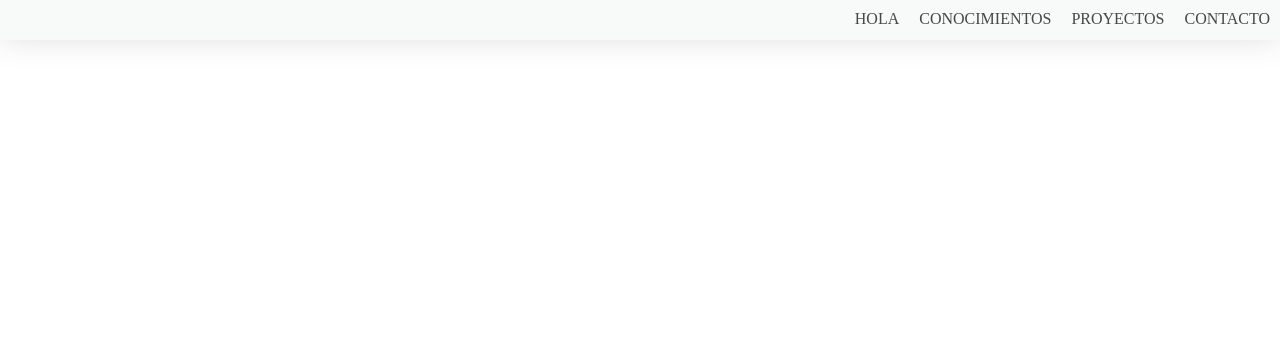
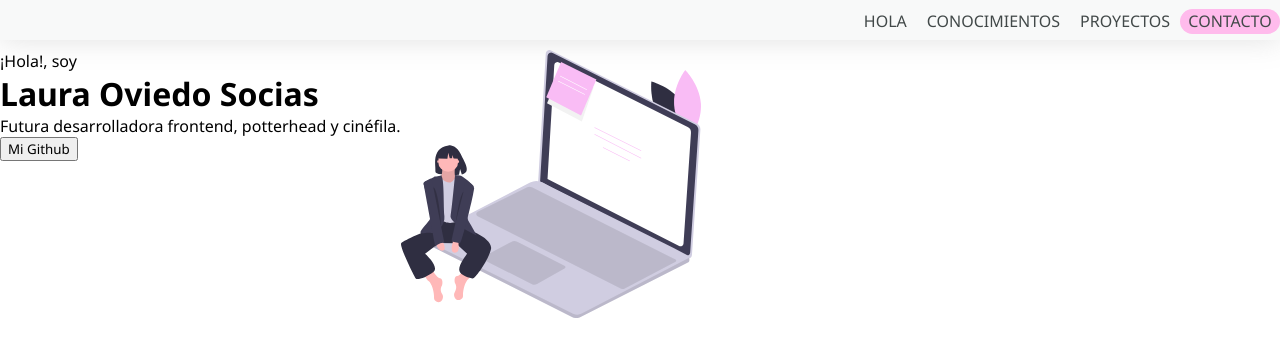
Before and after one commit to lauraoviedosocias/Mi-Portfolio-2, a plain HTML site: page index.html in a window 1280 px wide. Drawn offline with Linux system fonts and the light colour scheme.

Commit message:
Hice nav-html y css

```diff
--- a/index.html
+++ b/index.html
@@ -18,11 +18,24 @@
           <li><a class="hola" href="#hola">HOLA</a></li>
           <li><a class="conocimientos" href="#conocimientos">CONOCIMIENTOS</a></li>
           <li><a class="proyectos" href="#proyectos">PROYECTOS</a></li>
-          <li><a class="contacto" href="#footer">CONTACTO</a></li>
+          <li class="contenedor-contacto"><a class="contacto" href="#footer">CONTACTO</a></li>
       </ul>
     </nav>
+  </header>
 
-  </header>
+<!-- MAIN SECTION -->
+
+  <main>
+      <div class="informacion">
+          <p>¡Hola!, soy</p>
+          <h1>Laura Oviedo Socias</h1>
+          <p>Futura desarrolladora frontend, potterhead y cinéfila.</p>
+          <button><a>Mi Github</a></button>
+      </div>
+
+      <div class="imagen"><img src="/img/img-presentacion.svg" class="img-presentacion"></div>
+  </main>
+
 
 </body>
 </html>
--- a/style.css
+++ b/style.css
@@ -1,12 +1,16 @@
+@import url('https://fonts.googleapis.com/css2?family=Noto+Sans+JP:wght@100;300;400;500;700&family=Noto+Sans:ital,wght@0,400;0,700;1,400&display=swap');
 * {
     margin: 0;
+    font-family: 'Noto Sans', sans-serif;
 }
+
 header {
     background-color: #F8F9F9;
     height: 40px;
     margin-bottom: 10px;
     box-shadow: 0px 0px 29px 0px rgb(134 134 134 / 25%);
 }
+
 /* Acá empieza el NAV */
 
 ul {
@@ -27,3 +31,37 @@ a:link, a:visited, a:active {
 li {
     margin: 10px;
 }
+
+.contenedor-contacto {
+    display: flex;
+    justify-content: center;
+    align-items: center;
+    margin: 0;
+    height: 25px;
+    width: 100px;
+    background-color: #FFBBEC;
+    border-radius: 15px;
+}
+
+/* Acá empieza la main section */
+
+main {
+    display: flex;
+}
+
+.imagen {
+    width: 300px;
+    height: 300px;
+}
+
+.img-presentacion {
+    width: 100%;
+    height: auto;
+}
+
+
+
+
+
+/* background-color: #A9C9FF;
+background-image: linear-gradient(180deg, #A9C9FF 0%, #FFBBEC 100%); */
```
Also changed, not shown: img/bars-solid.svg (added), img/css3.svg (added), img/gastos.svg (added), img/git.svg (added), img/html5.svg (added), img/img-presentacion.svg (added), img/img-quote.png (added), img/js.svg (added), img/juego.svg (added), img/linkedin-brands.svg (added), img/lista.svg (added), img/peliculas.svg (added), img/portfolio.svg (added), img/react.svg (added), 3 more files.
